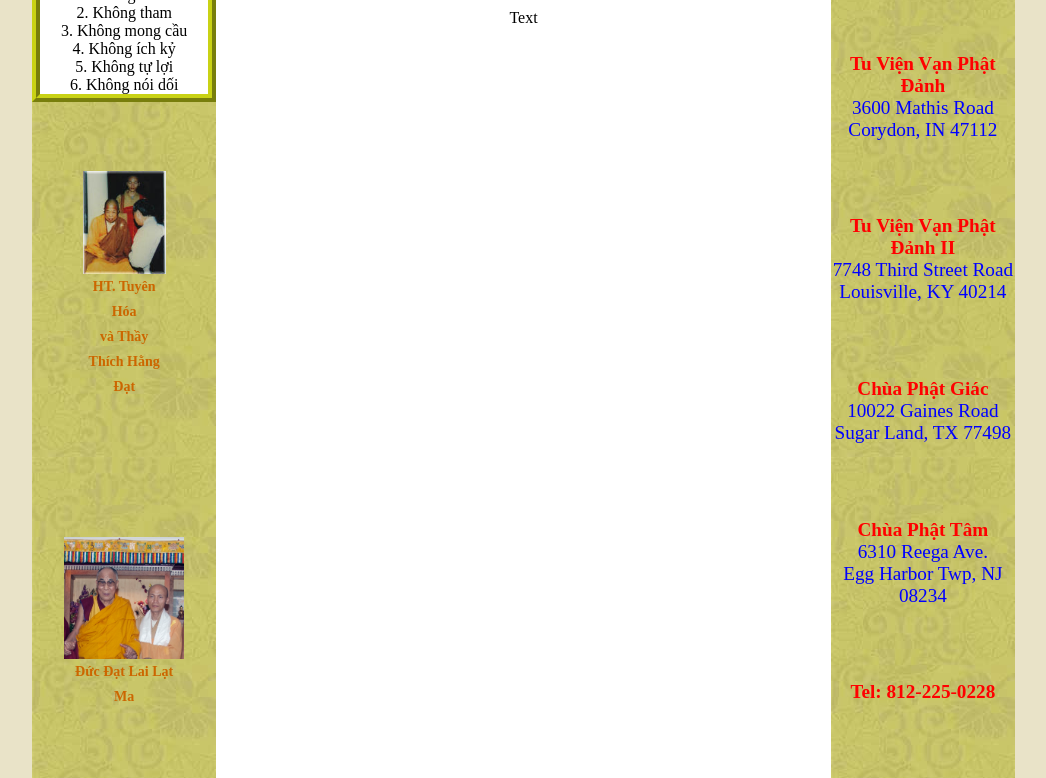
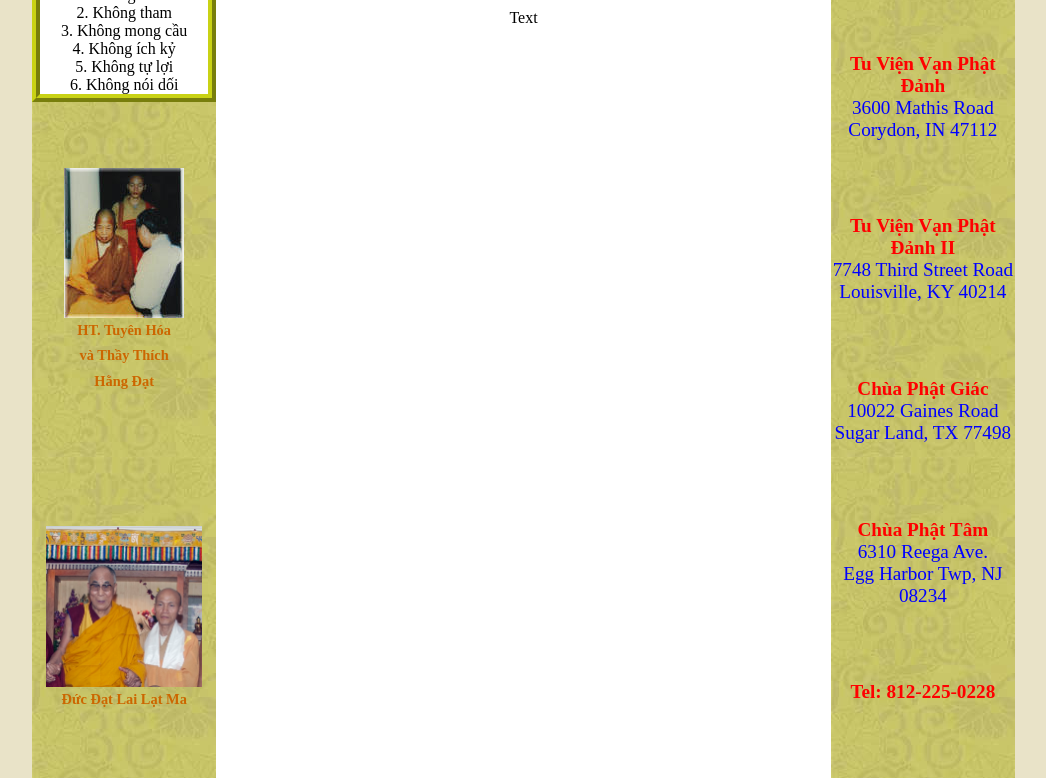
Before and after one commit to Tu-Vien-Van-Phat-Danh/tu-vien-van-phat-danh, a plain HTML site: page index.html in a window 1280 px wide. Shown: the part 246-1024 px from the top of the page, without its empty margins (96-1142 px from the left). Drawn offline with Linux system fonts and the light colour scheme.

Commit message:
used relative units of measurement and changed some width percentages

```diff
--- a/styles.css
+++ b/styles.css
@@ -63,11 +63,11 @@ body {
   flex-direction: column;
   font-family: 'Times New Roman', Times, serif;
   font-weight: bold;
-  font-size: 14px;
+  font-size: .9rem;
   text-align: center; color: #CC6600;
-  line-height:25px;
+  line-height: 1.6rem;
 
-  width: 45%;
+  width: 65%;
   margin: auto;
 }
 
@@ -77,11 +77,11 @@ body {
 
   font-family: 'Times New Roman', Times, serif;
   font-weight: bold;
-  font-size: 14px;
+  font-size: .9rem;
   text-align: center; color: #CC6600;
-  line-height:25px;
+  line-height: 1.6rem;
 
-  width: 65%;
+  width: 85%;
   margin: auto;
 }
 
```
